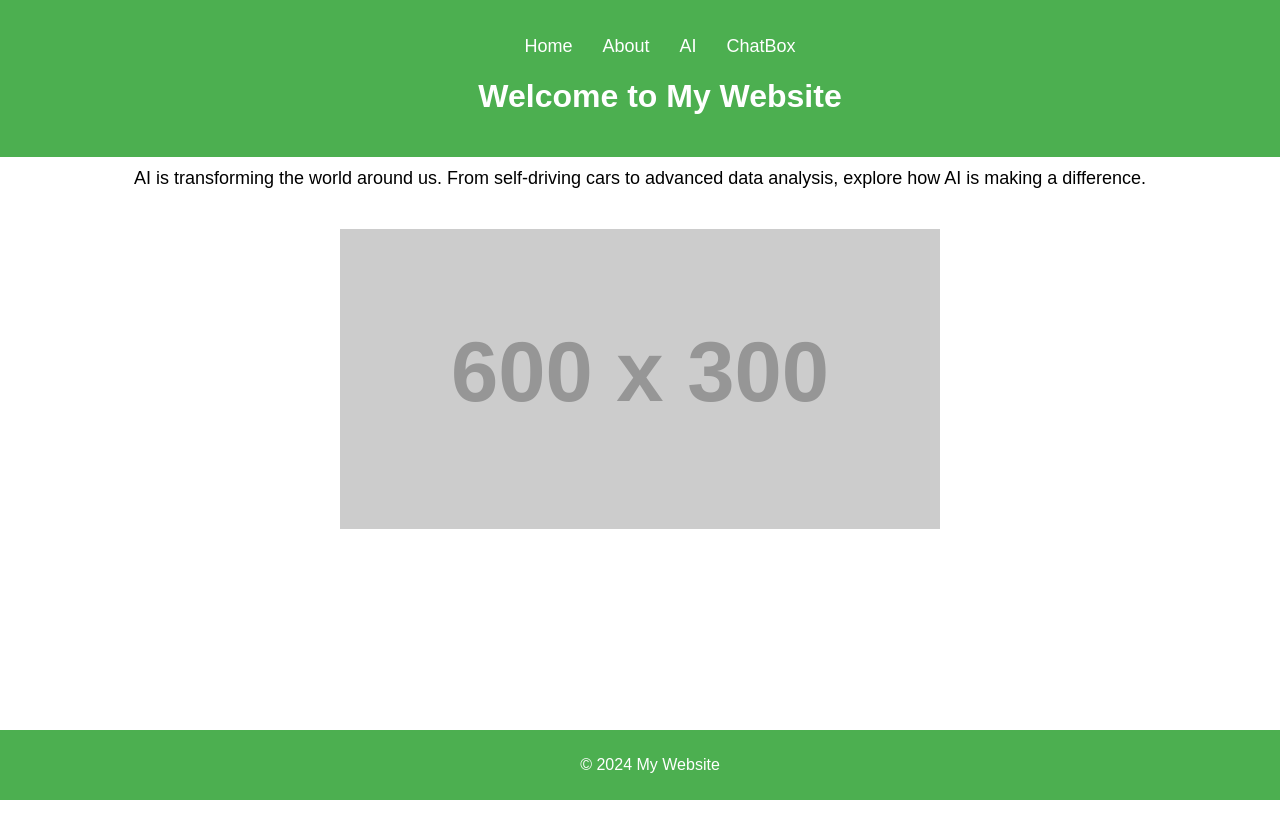
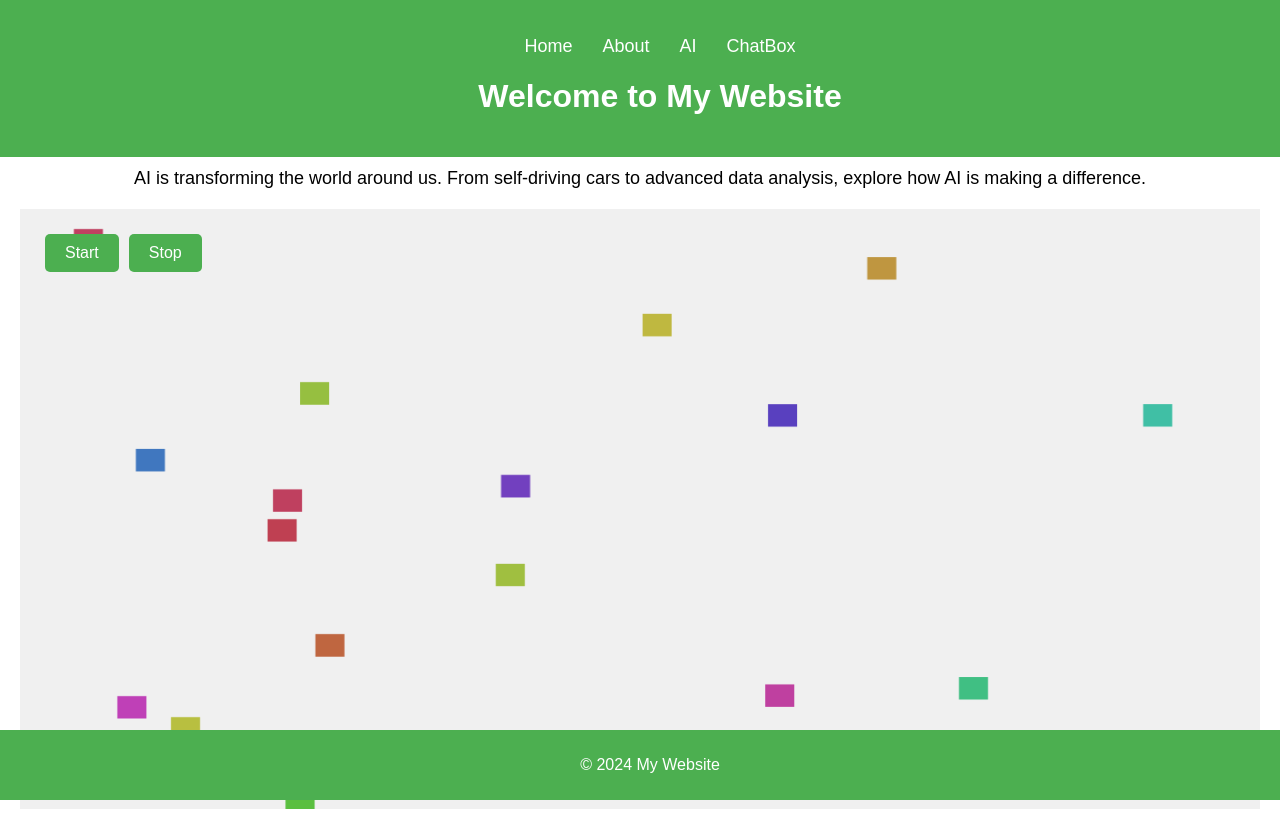
Before and after one commit to Abdulbasir456/AI_Project, a React (Create React App) app: page / in a window 1280 px wide. Before the commit the page ends 800 px from the top, so only its background shows below. Built offline with nearby package versions, Linux system fonts and the light colour scheme.

Commit message:
home page is updated

```diff
--- a/src/components/home.css
+++ b/src/components/home.css
@@ -153,3 +153,123 @@
     text-align: center;
     z-index: 1000;
   }
+
+
+
+
+
+
+
+  /* extra*/
+
+
+
+  /* General container styling */
+.home-container {
+  text-align: center;
+  padding: 20px;
+  font-family: Arial, sans-serif;
+}
+
+/* Header styling */
+.home-header {
+  background-color: #4CAF50;
+  padding: 20px;
+  color: white;
+  position: fixed;
+  width: 100%;
+  top: 0;
+  left: 0;
+  z-index: 1000;
+}
+
+/* Navigation bar styling */
+.navbar {
+  margin-bottom: 20px;
+}
+
+.navbar ul {
+  list-style-type: none;
+  padding: 0;
+  display: flex;
+  justify-content: center;
+}
+
+.navbar li {
+  margin: 0 15px;
+}
+
+.navbar a {
+  color: white;
+  text-decoration: none;
+  font-size: 18px;
+  transition: color 0.3s;
+}
+
+.navbar a:hover {
+  color: #ddd;
+}
+
+/* Main content styling */
+.home-main {
+  margin-top: 100px; /* To avoid overlap with the fixed header */
+}
+
+.intro h2 {
+  font-size: 24px;
+  margin-bottom: 10px;
+}
+
+.intro p {
+  font-size: 18px;
+  margin: 20px 0;
+}
+
+/* Canvas styling */
+.canvas-section {
+  position: relative;
+  width: 100%;
+  height: calc(100vh - 200px); /* Full screen minus header and footer height */
+}
+
+.ai-canvas {
+  width: 100%;
+  height: 100%;
+  background: #f0f0f0;
+  display: block;
+}
+
+/* Controls styling */
+.controls {
+  position: absolute;
+  top: 20px;
+  left: 20px;
+}
+
+.controls button {
+  background-color: #4CAF50;
+  color: white;
+  border: none;
+  padding: 10px 20px;
+  margin: 5px;
+  cursor: pointer;
+  font-size: 16px;
+  border-radius: 5px;
+}
+
+.controls button:hover {
+  background-color: #45a049;
+}
+
+/* Footer styling */
+.home-footer {
+  background-color: #4CAF50;
+  color: white;
+  padding: 10px;
+  position: fixed;
+  width: 100%;
+  bottom: 0;
+  left: 0;
+  text-align: center;
+  z-index: 1000;
+}
--- a/src/components/homePage.js
+++ b/src/components/homePage.js
@@ -1,3 +1,5 @@
+
+/*
 import React from 'react';
 import { Link } from 'react-router-dom';
 import './home.css';
@@ -12,7 +14,7 @@ const Home = () => {
             <li><Link to="/about">About</Link></li>
             <li><Link to="/ai">AI</Link></li>
             <li><Link to="/chat-box">ChatBox</Link></li>
-            {/* Add more links as needed */}
+
           </ul>
         </nav>
         <h1>Welcome to My Website</h1>
@@ -34,3 +36,132 @@ const Home = () => {
 };
 
 export default Home;
+
+*/
+
+import React, { useRef, useEffect } from 'react';
+import { Link } from 'react-router-dom';
+import './home.css';
+
+const Home = () => {
+  const canvasRef = useRef(null);
+  const animationIdRef = useRef(null);
+  const objectsRef = useRef([]);
+
+  const createObjects = (canvas) => {
+    const objects = [];
+    for (let i = 0; i < 20; i++) {
+      objects.push({
+        x: Math.random() * canvas.width,
+        y: Math.random() * canvas.height,
+        size: 30,
+        dx: Math.random() * 4 - 2,
+        dy: Math.random() * 4 - 2,
+        color: `hsl(${Math.random() * 360}, 50%, 50%)`
+      });
+    }
+    objectsRef.current = objects;
+  };
+
+  const drawObjects = (ctx, canvas) => {
+    ctx.clearRect(0, 0, canvas.width, canvas.height);
+    objectsRef.current.forEach(obj => {
+      ctx.fillStyle = obj.color;
+      ctx.fillRect(obj.x, obj.y, obj.size, obj.size);
+      obj.x += obj.dx;
+      obj.y += obj.dy;
+
+      // Boundary collision
+      if (obj.x + obj.size > canvas.width || obj.x < 0) {
+        obj.dx *= -1;
+      }
+      if (obj.y + obj.size > canvas.height || obj.y < 0) {
+        obj.dy *= -1;
+      }
+
+      // Object collision
+      objectsRef.current.forEach(otherObj => {
+        if (obj !== otherObj) {
+          if (
+            obj.x < otherObj.x + otherObj.size &&
+            obj.x + obj.size > otherObj.x &&
+            obj.y < otherObj.y + otherObj.size &&
+            obj.y + obj.size > otherObj.y
+          ) {
+            obj.dx *= -1;
+            obj.dy *= -1;
+            otherObj.dx *= -1;
+            otherObj.dy *= -1;
+          }
+        }
+      });
+    });
+  };
+
+  const animate = (ctx, canvas) => {
+    drawObjects(ctx, canvas);
+    animationIdRef.current = requestAnimationFrame(() => animate(ctx, canvas));
+  };
+
+  useEffect(() => {
+    const canvas = canvasRef.current;
+    const ctx = canvas.getContext('2d');
+    canvas.width = window.innerWidth;
+    canvas.height = window.innerHeight;
+
+    createObjects(canvas);
+    animate(ctx, canvas);
+
+    return () => {
+      cancelAnimationFrame(animationIdRef.current);
+    };
+  }, []);
+
+  const startAnimation = () => {
+    if (!animationIdRef.current) {
+      const canvas = canvasRef.current;
+      const ctx = canvas.getContext('2d');
+      animate(ctx, canvas);
+    }
+  };
+
+  const stopAnimation = () => {
+    cancelAnimationFrame(animationIdRef.current);
+    animationIdRef.current = null;
+  };
+
+  return (
+    <div className="home-container">
+      <header className="home-header">
+        <nav className="navbar">
+          <ul>
+            <li><Link to="/">Home</Link></li>
+            <li><Link to="/about">About</Link></li>
+            <li><Link to="/ai">AI</Link></li>
+            <li><Link to="/chat-box">ChatBox</Link></li>
+            {/* Add more links as needed */}
+          </ul>
+        </nav>
+        <h1>Welcome to My Website</h1>
+      </header>
+      <main className="home-main">
+        <section className="intro">
+          <h2>Discover the World of Artificial Intelligence</h2>
+          <p>AI is transforming the world around us. From self-driving cars to advanced data analysis, explore how AI is making a difference.</p>
+        </section>
+        <section className="canvas-section">
+          <canvas ref={canvasRef} className="ai-canvas"></canvas>
+          <div className="controls">
+            <button onClick={startAnimation}>Start</button>
+            <button onClick={stopAnimation}>Stop</button>
+          </div>
+        </section>
+      </main>
+      <footer className="home-footer">
+        <p>&copy; 2024 My Website</p>
+      </footer>
+    </div>
+  );
+};
+
+export default Home;
```
